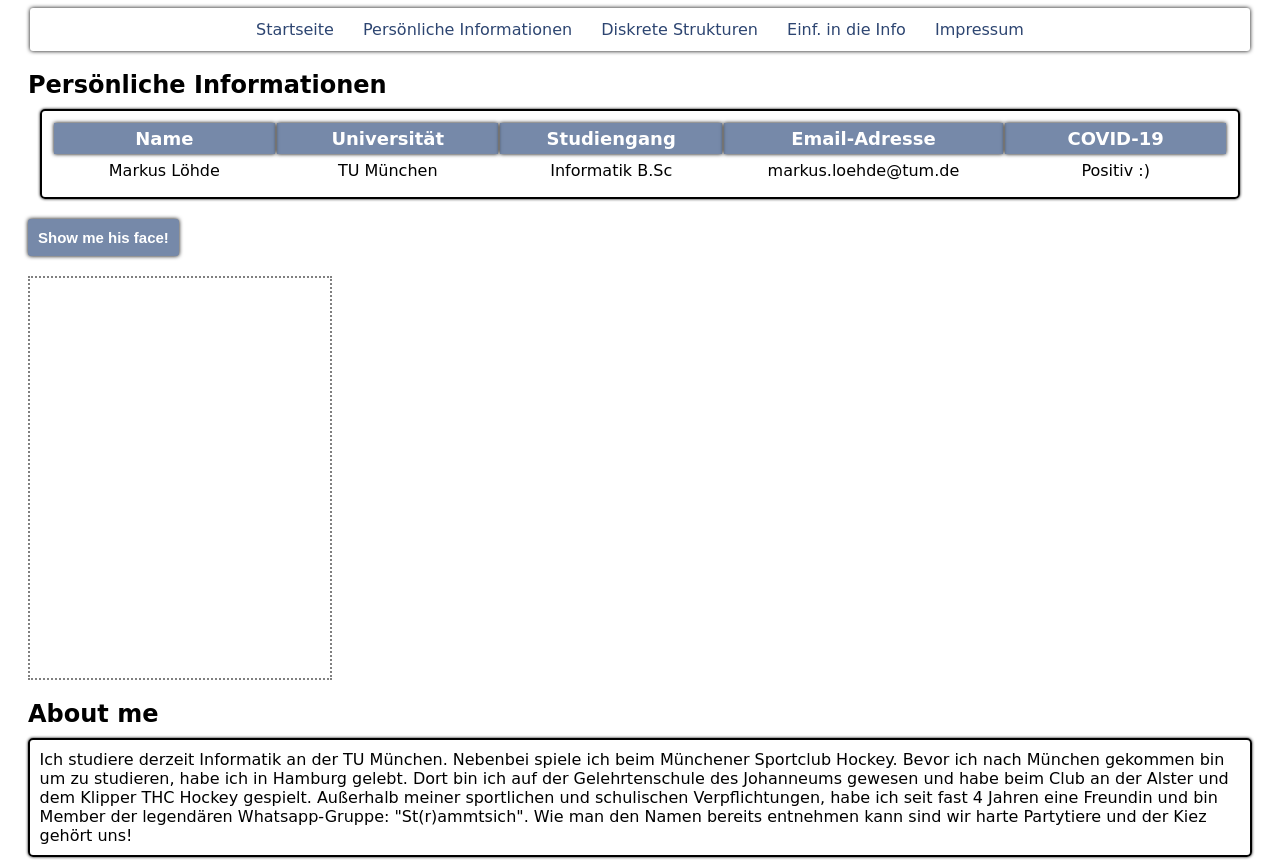
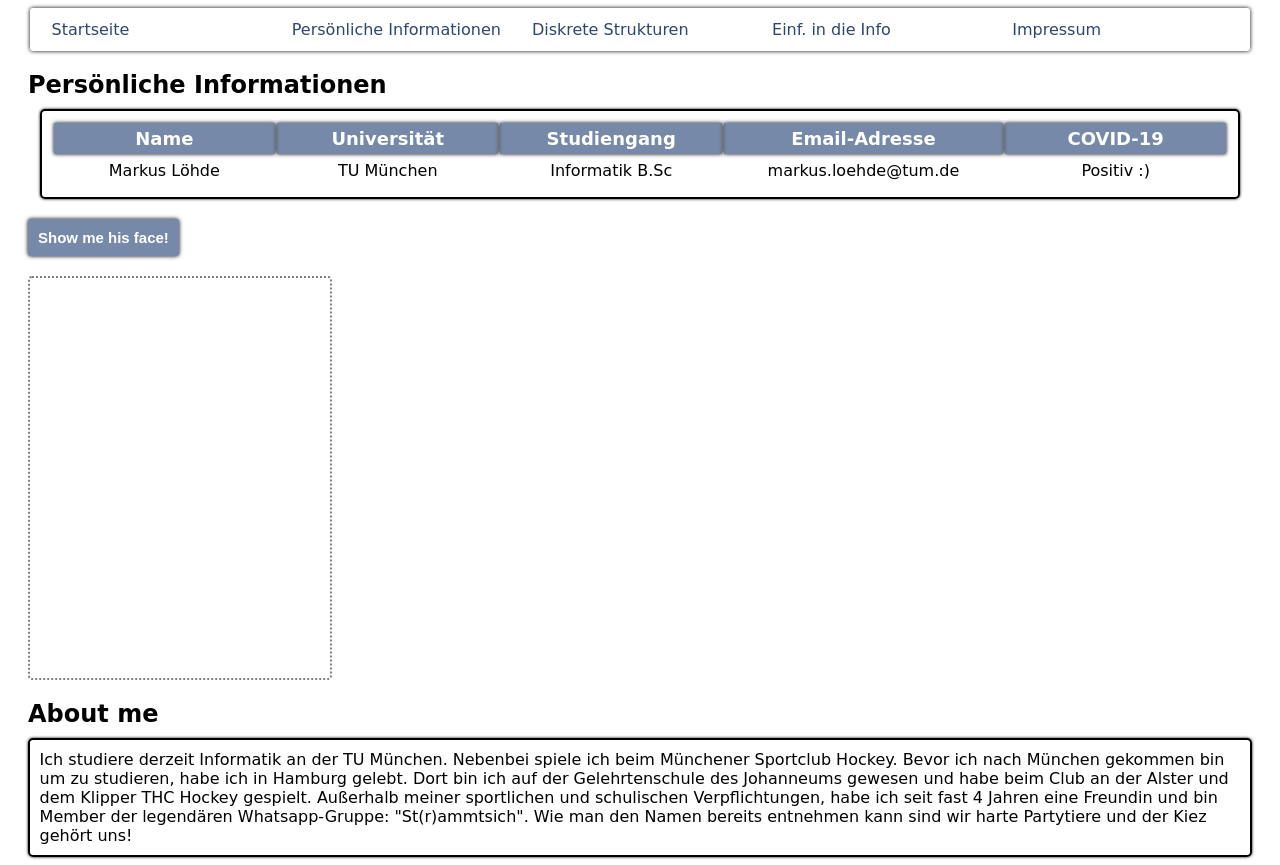
Before and after one commit to 1999Markus/html-data, a plain HTML site: page person.html in a window 1280 px wide. Drawn offline with Linux system fonts and the light colour scheme; a web font is replaced by a local one.

Commit message:
Habe die nav-bar zu einer flexbox gemacht

```diff
--- a/person.html
+++ b/person.html
@@ -33,6 +33,7 @@
             </tr>
         </table>
         <button type="button" class="button">Show me his face!</button>
+        <div class="flex">
         <div class="image">
             <img src="IMG_1016.jpeg" alt="Markus Visage" class="bild">
         </div>
@@ -44,6 +45,7 @@
                 Außerhalb meiner sportlichen und schulischen Verpflichtungen, habe ich seit fast 4 Jahren eine Freundin
                 und bin Member der legendären Whatsapp-Gruppe: "St(r)ammtsich". Wie man den Namen bereits entnehmen kann sind wir harte Partytiere und der Kiez gehört uns!
         </div>
+    </div>
         <script>
             // the "ready" function
             $(document).ready(function(){
--- a/styleSheetIndex.css
+++ b/styleSheetIndex.css
@@ -3,11 +3,11 @@
     font-family: 'Baloo Thambi 2', cursive;
 }
 .header{
+    display: flex;
+    justify-content: center;
     position: -webkit-sticky;
     position: sticky;
     width: 95%;
-    height: 100%;
-    text-align: center;
     padding: 10px;
     box-shadow: 0px 0px 4px black;
     border-radius: 3px;
@@ -25,6 +25,7 @@
     border-radius: 3px;
     background-color: white;
     margin: 0px 10px;
+    flex: 1 1 0px;
 }
 .Person:hover{
     color:#7689A9;
--- a/styleSheetPerson.css
+++ b/styleSheetPerson.css
@@ -2,17 +2,17 @@ body{
     font-family: 'Baloo Thambi 2', cursive;
 }
 .header{
+    display: flex;
+    justify-content: center;
+    position: -webkit-sticky;
     position: sticky;
     width: 95%;
-    height: 100%;
-    text-align: center;
     padding: 10px;
     box-shadow: 0px 0px 4px black;
     border-radius: 3px;
     margin: 0px auto;
     top: 0px;
     background-color: white;
-    font-size: 16px;
 }
 .Person{
     position: relative;
@@ -24,6 +24,7 @@ body{
     border-radius: 3px;
     background-color: white;
     margin: 0px 10px;
+    flex: 1 1 0px;
 }
 .Person:hover{
     color:#7689A9;
@@ -79,8 +80,10 @@ th{
     height: 400px;
     border: dotted 2px gray;
     margin-left: 20px;
-    margin-top: 20px
+    margin-top: 20px;
+    border-radius: 4px;
 }
 .bild{
     width: 300px;
+    border-radius: 4px;
 }
```
